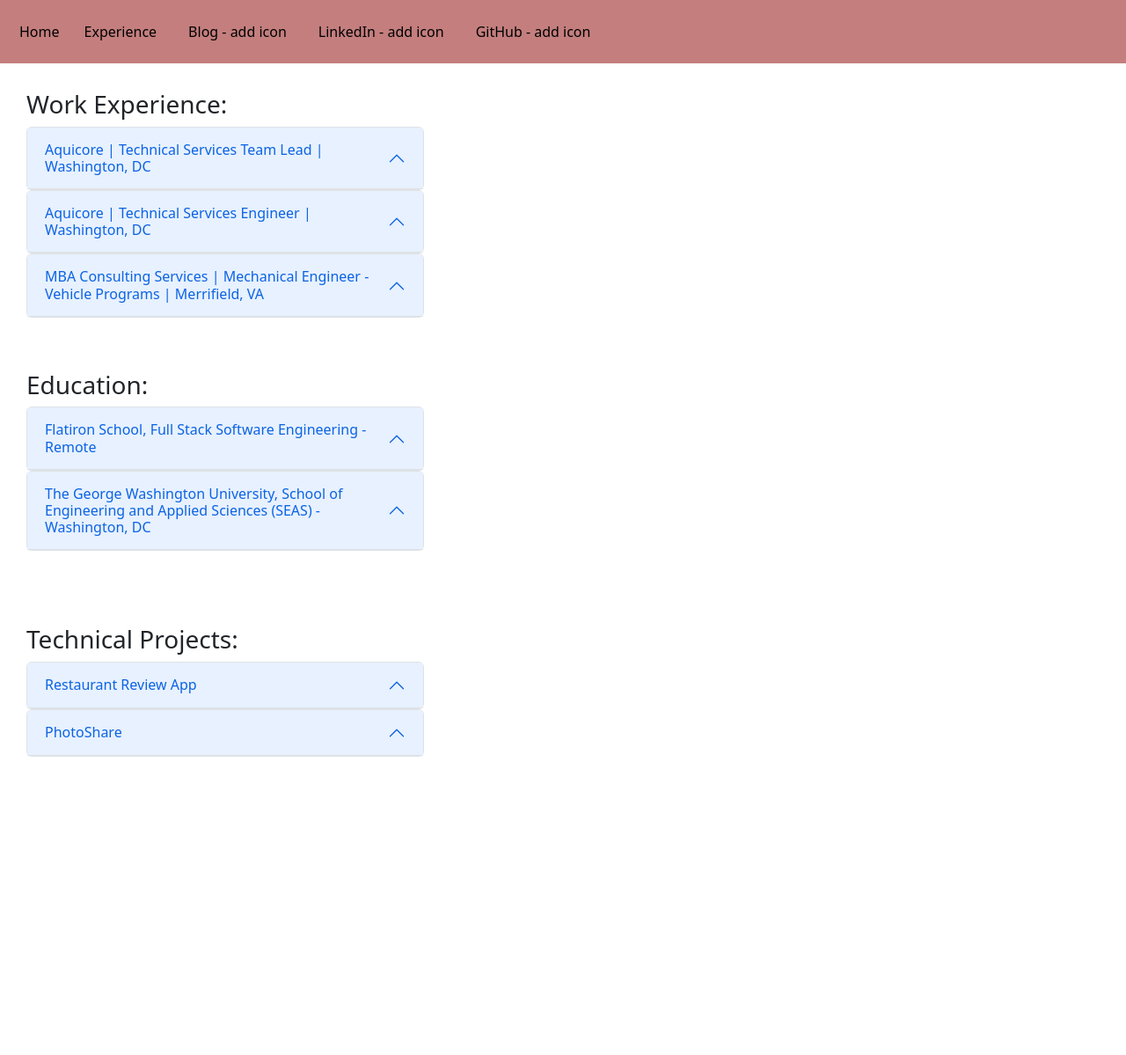
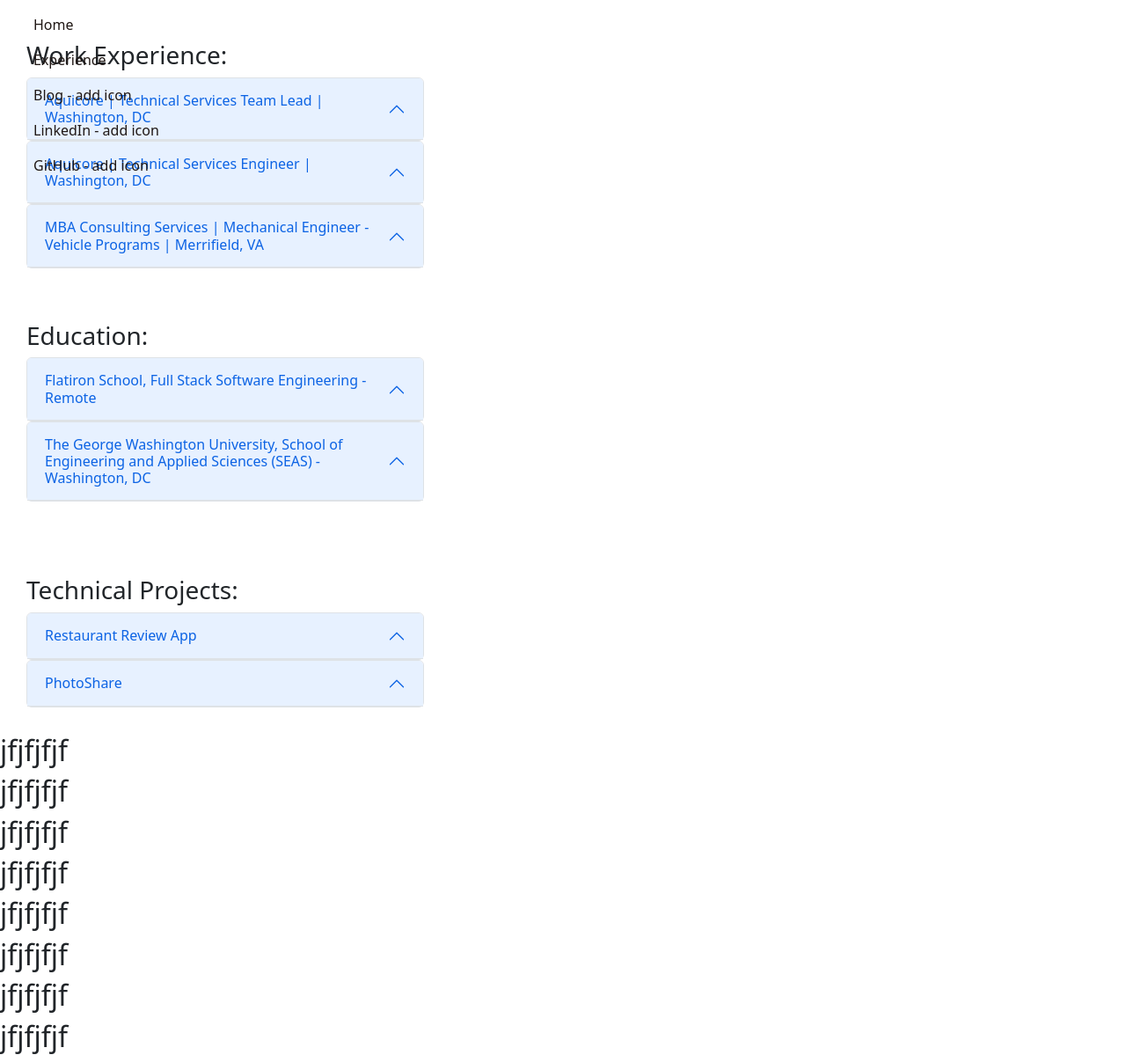
Before and after one commit to jasonbracco/Jason-Website, a React (Vite) app: page /experience in a window 1280 px wide. Shown: the whole page at 88% size. Before the commit the page ends 890 px from the top, so only its background shows below. Built offline with nearby package versions, Linux system fonts and the light colour scheme.

Commit message:
navbar is finally sticky when scrolling

```diff
--- a/src/App.tsx
+++ b/src/App.tsx
@@ -1,36 +1,56 @@
+import React, {useState, useEffect} from 'react';
 import { BrowserRouter as Router, Route, Routes } from 'react-router-dom';
 import NavBar from './components/NavBar';
-import LandingMessage from './components/LandingMessage';
 import Experience from './components/Experience';
-import JasonImage from './components/JasonImage';
+import pictureJason from './Photos/pictureJason.jpg';
 
 function App() {
+
+  const [isSticky, setIsSticky] = useState(false);
+
+  useEffect(() => {
+    const handleScroll = () => {
+      if (window.scrollY > 100) {
+        setIsSticky(true);
+      }
+      else {
+        setIsSticky(false);
+      }
+    }
+    window.addEventListener('scroll', handleScroll);
+    return () => {
+      window.removeEventListener('scroll', handleScroll);
+    };
+  }, []);
+
   return(
     <Router>
       <div>
-        <NavBar />
-        <div className="layout">
+        <div className="navbar">
+          <NavBar isSticky={isSticky}/>
+        </div>
         <Routes>
           <Route
             path="/"
-              element={ // Render LandingMessage and JasonImage on the home page ("/")
-                <div className="horizontal-layout">
-                  <div className="left-half">
-                    <div className="intro-text">
-                      <LandingMessage />
-                    </div>
-                  </div>
-                  <div className="right-half">
-                    <div className="jason-image">
-                      <JasonImage />
-                    </div>
+            element={
+              <div className="image-container">
+                <img className="image" src={pictureJason} alt="Jason" />
+                <div className="text-overlay">
+                  <h2>Hi! I'm Jason</h2>
+                  <h2>A Software Engineer</h2>
+                  <h2>Based in New York City</h2>
                 </div>
               </div>
             }
           />
-            <Route path="/experience" element={< Experience />} />
+          <Route
+            path="/experience"
+            element={
+              <div className="experience-container">
+                <Experience />
+              </div>}
+          />
         </Routes>
-        </div>
       </div>
     </Router>
   )
--- a/src/Styles.css
+++ b/src/Styles.css
@@ -1,8 +1,16 @@
 
 .navbar {
-    justify-content: space-between; /*pushes links to the opposite ends of the container */
-    background-color: rgb(196, 126, 126);
-    padding: 10px;
+    position: fixed; /* Set the navbar to an absolute position */
+    top: 0; /* Align it to the top of the image */
+    left: 0;
+    right: 0; /* Align it to the right of the image */
+    width: 100%;
+    z-index: 2; /* Ensure the navbar appears above other elements */
+}
+
+.navbar.sticky {
+    position: fixed;
+    top: 0;
 }
 
 .navbar-links {
@@ -12,7 +20,7 @@
 
 .navbar a {
     text-decoration: none; /* removes underlines */
-    color: black;
+    color: rgb(32, 24, 21);
     margin: 0 10px; /* add spacing between links */
 }
 
@@ -20,41 +28,43 @@
     text-decoration: underline;
 }
 
-/* .layout {
-    display: flex;
-    flex-direction: column;
-    min-height: 100vh;
-    align-items: center;
-    justify-content: center;
-  } */
+.image-container {
+    width: 100vw; /* Set the width to 100% of the viewport width */
+    height: 100vh; /* Set the height to 100% of the viewport height */
+    overflow: hidden; /* Hide any overflow content */
+    z-index: 1; /* Set the z-index to 1 to place it behind the navbar */
+}
 
-/* .horizontal-layout {
-    display:flex;
-    flex-direction: row;
-    width: 100%;
-} */
+.text-overlay {
+    position: absolute; /* Set the overlay to an absolute position */
+    top: 500px; /* Adjust the top position as needed */
+    left: 0; /* Adjust the left position as needed */
+    background-color: rgba(208, 206, 206, 0.7); /* Add a background color for readability */
+    padding: 10px; /* Add padding to the overlay for spacing */
+    color: white; /* Set the text color */
+}
 
-/* .left-half{
-  flex: 1;
-  text-align: center;
-} */
-
-/* .intro-text {
-    padding: 100px;
-    font-size: medium;
-    text-align: left;
-} */
-
-.experience {
-    width: 100%;
+.text-overlay h2 {
+    margin: 0; /* Remove default margin for headings */
 }
 
 .image{
-    height: auto;
+    position: absolute;
+    top: 0;
+    left: 0;
     width: 100%;
+    height: 100%;
+    object-fit: cover; /* Preserve the aspect ratio and cover the container */
+    z-index: 0; /* Set the z-index to 0 to place it behind the navbar */
 }
 
 .work-accordion, .education-accordion, .project-accordion{
     width: 40%;
     padding: 30px
 }
+
+.experience-container{
+    width: 100vw; /* Set the width to 100% of the viewport width */
+    height: 100vh; /* Set the height to 100% of the viewport height */
+    z-index: 1; /* Set the z-index to 1 to place it behind the navbar */
+}
--- a/src/components/Experience.tsx
+++ b/src/components/Experience.tsx
@@ -115,6 +115,14 @@
                 ))
                 }
             </div>
+            <h2>jfjfjfjf</h2>
+            <h2>jfjfjfjf</h2>
+            <h2>jfjfjfjf</h2>
+            <h2>jfjfjfjf</h2>
+            <h2>jfjfjfjf</h2>
+            <h2>jfjfjfjf</h2>
+            <h2>jfjfjfjf</h2>
+            <h2>jfjfjfjf</h2>
         </div>
     )
 }
--- a/src/components/NavBar.tsx
+++ b/src/components/NavBar.tsx
@@ -1,17 +1,27 @@
+import React from 'react';
 import { BrowserRouter as Router, Link } from 'react-router-dom';
 
-function NavBar(){
+type NavBarProps = {
+    isSticky: boolean;
+  };
+
+function NavBar({ isSticky }: NavBarProps) {
+
+    const navbarClasses = isSticky ? 'navbar sticky' : 'navbar';
+
 
     return(
-            <div className="navbar">
-                <nav className="navbar navbar-expand-lg bg-body-tertiary" >
+            <div>
+                <nav className={`navbar navbar-expand-lg bg-body-tertiary ${navbarClasses}1`} style={{ position: 'fixed' }}>
                     <div className="container-fluid">
-                        <Link className="nav-link" to="/">Home</Link>
                         <button className="navbar-toggler" type="button" data-bs-toggle="collapse" data-bs-target="#navbarNav" aria-controls="navbarNav" aria-expanded="false" aria-label="Toggle navigation">
                             <span className="navbar-toggler-icon"></span>
                         </button>
                         <div className="collapse navbar-collapse" id="navbarNav">
-                            <ul className="navbar-nav">
+                            <ul className="nav flex-column">
+                                <li className="nav-item">
+                                    <Link className="nav-link" to="/">Home</Link>
+                                </li>
                                 <li className="nav-item">
                                     <Link className="nav-link" to="/experience">Experience</Link>
                                 </li>
```
Lines whose indentation alone changed are shown as unchanged.
